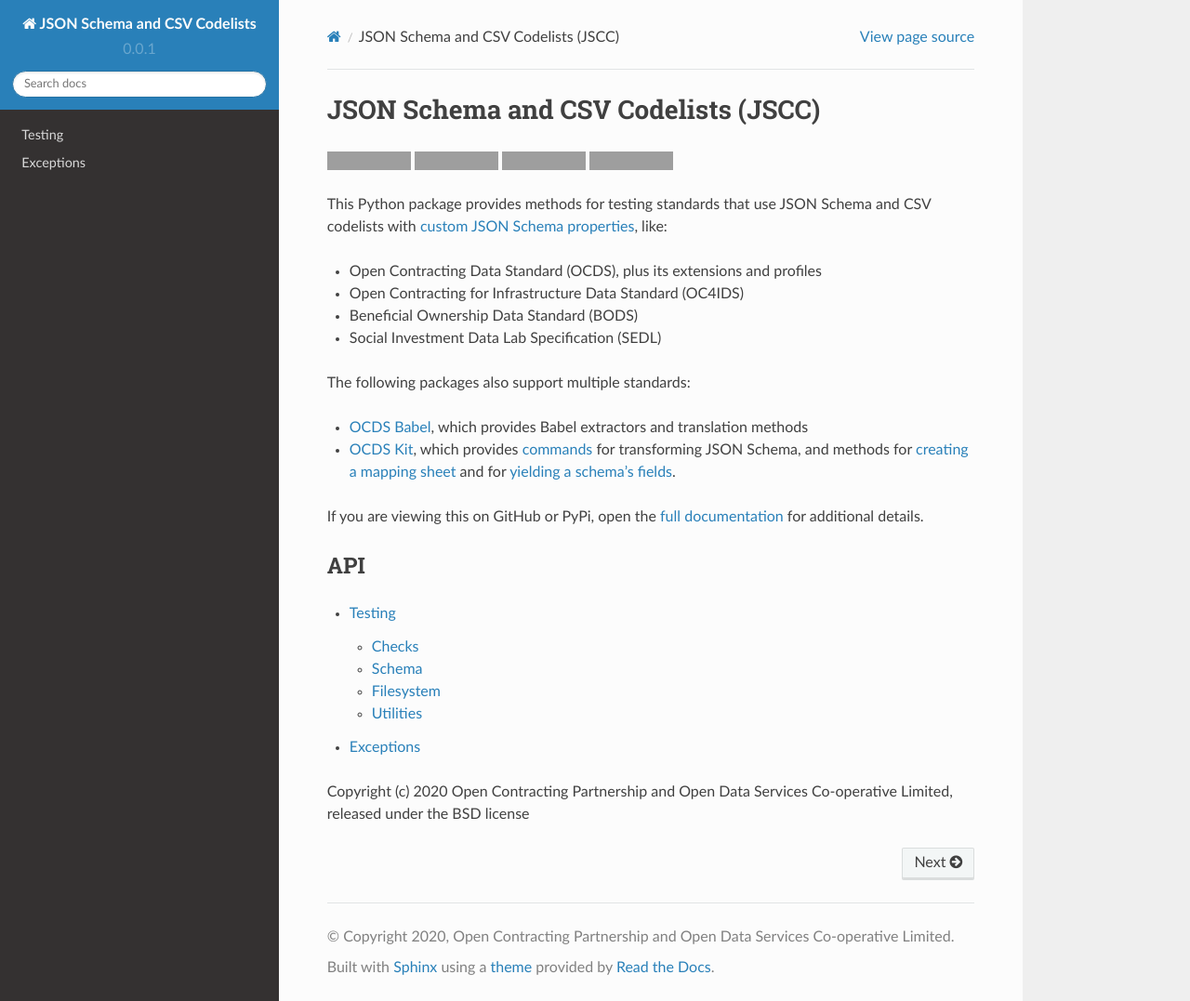
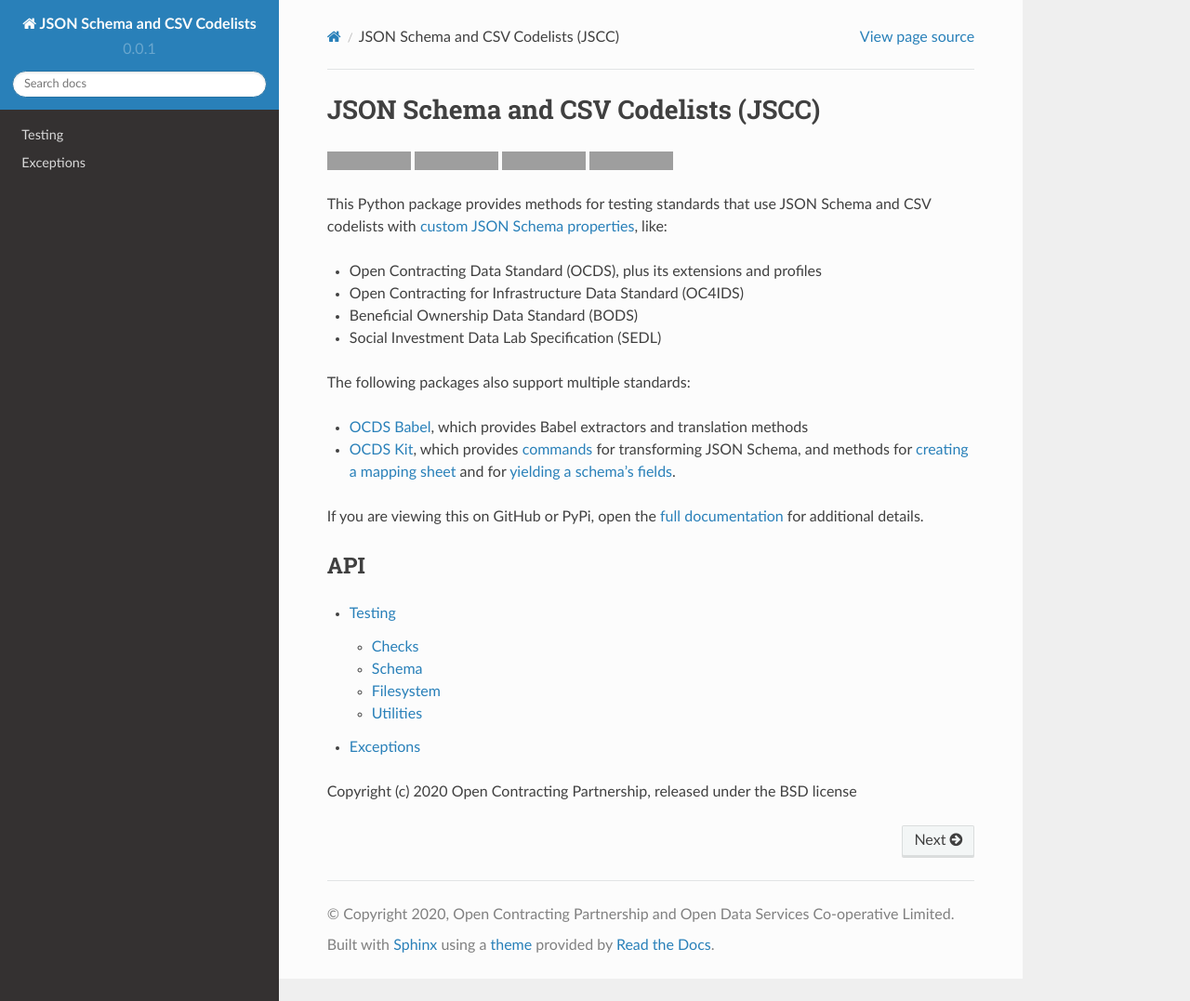
Before and after one commit to open-contracting/jscc, a Sphinx documentation site: the page built from docs/index.rst, in a window 1280 px wide and 1077 px high. Shown: the whole window at 93% size. Built offline with Sphinx 7.4.7 and the Read the Docs theme 2.0.0, drawn with Linux system fonts in a browser that asks for light colours; grey boxes are pictures that could not be loaded.

Commit message:
Add LICENSE

```diff
--- a/docs/index.rst
+++ b/docs/index.rst
@@ -12,4 +12,4 @@ API
    api/exceptions
    changelog
 
-Copyright (c) 2020 Open Contracting Partnership and Open Data Services Co-operative Limited, released under the BSD license
+Copyright (c) 2020 Open Contracting Partnership, released under the BSD license
```
Also changed, not shown: 1 other file.
